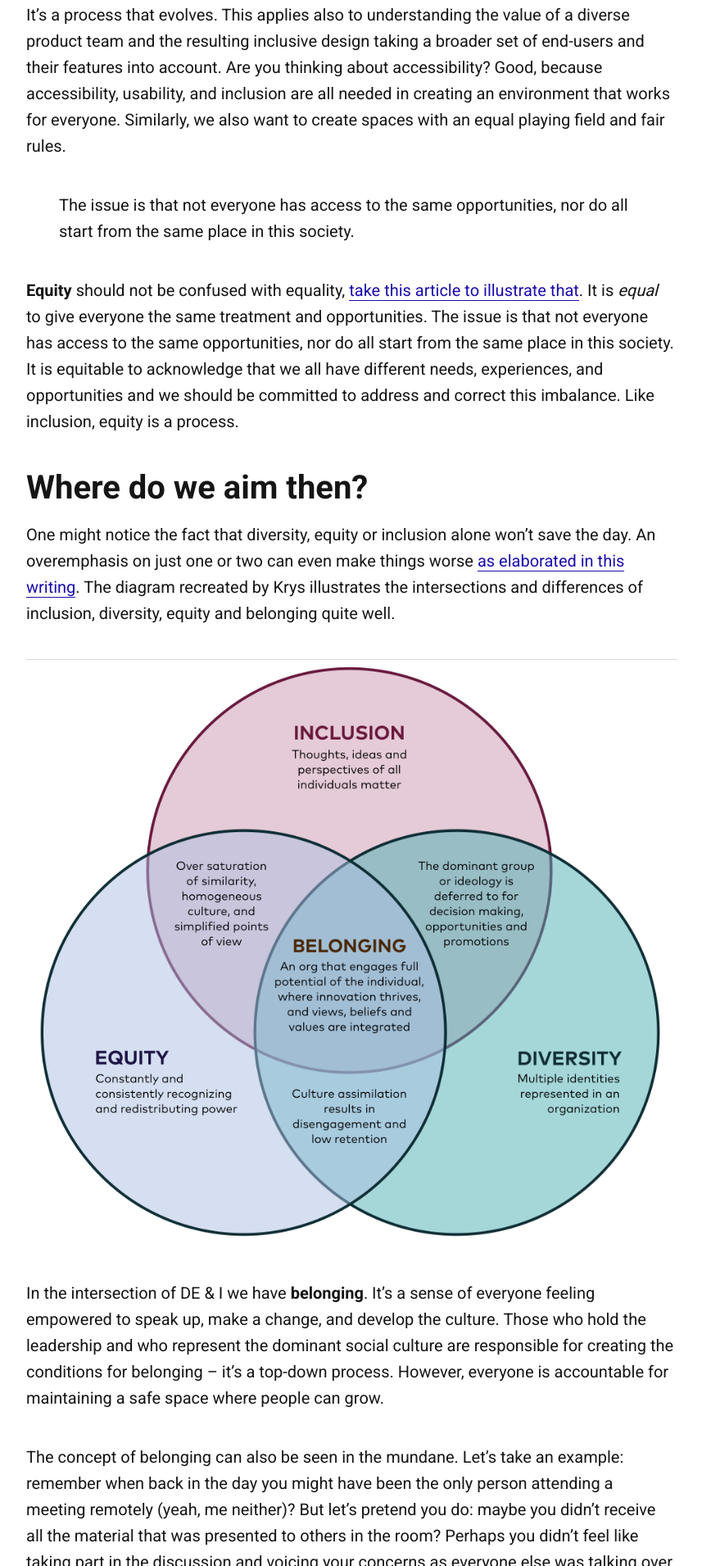
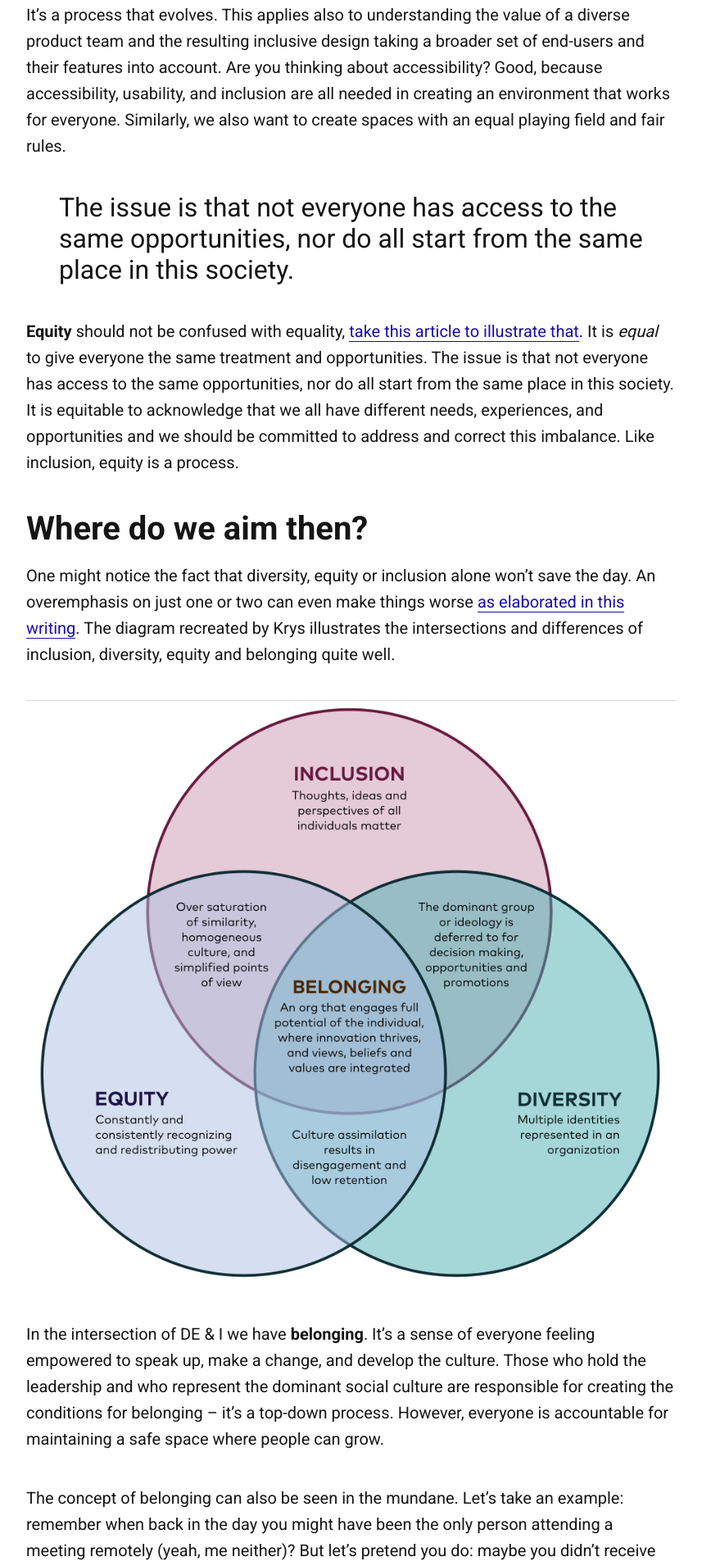
Before and after one commit to jesseu/jesseu.github.io, a Jekyll site: the page built from _posts/2021-08-17-diversity-equity-inclusion.md, in a window 1280 px wide. Shown: the part 1193-3103 px from the top of the page at 82% size, without its empty margins (128-985 px from the left). Built offline with Jekyll 4.4.1, drawn with Linux system fonts in a browser that asks for light colours.

Commit message:
Update style.css

```diff
--- a/css/style.css
+++ b/css/style.css
@@ -205,6 +205,11 @@ figcaption {
 
 img[src~="post-header"] {
    max-width: 100%
+}
+
+blockquote {
+    font-size: 2rem;
+    line-height: initial;
 }
 
 
```
